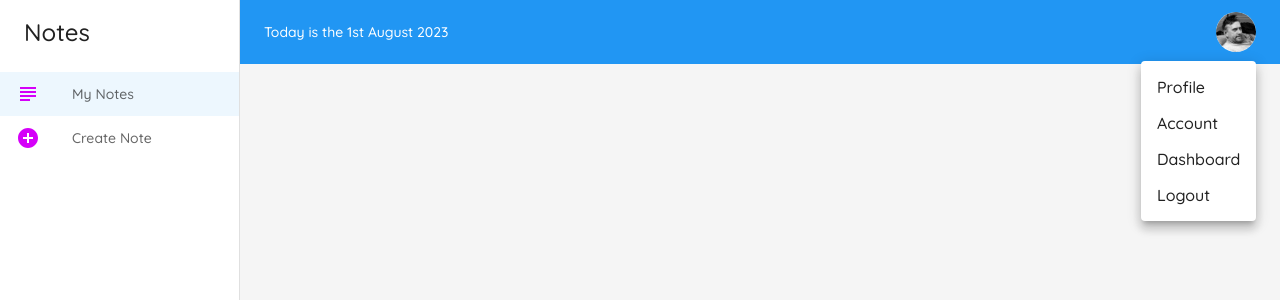
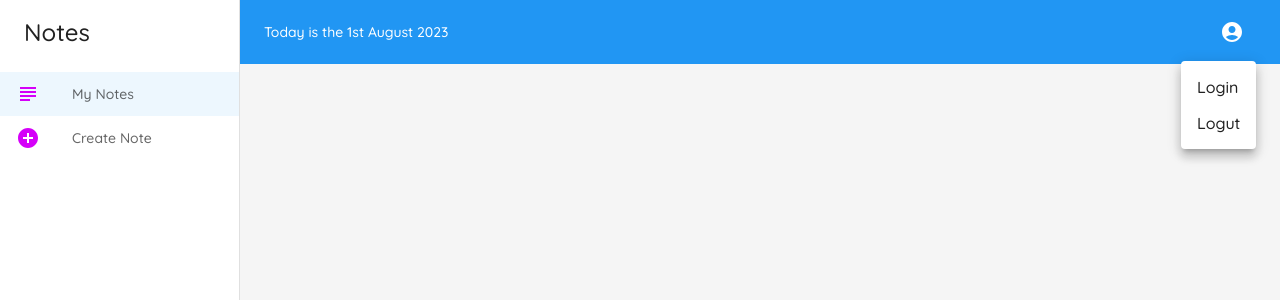
Before and after one commit to GrzegorzPacewicz/typenotes, a React (Vite) app: page / in a window 1280 px wide. Both pictures are taken after a click on the button "account of current user". Shown: the top 300 px of the page. Built offline with nearby package versions, Linux system fonts and the light colour scheme.

Commit message:
Header.tsx extracted from Layout.tsx

```diff
--- /dev/null
+++ b/src/components/Layout/Header.tsx
@@ -0,0 +1,66 @@
+import React from 'react';
+import {Box, IconButton, Menu, MenuItem, Tooltip} from "@mui/material";
+import {StyledDate} from "./styled";
+import {format} from "date-fns";
+import AccountCircle from "@mui/icons-material/AccountCircle";
+
+const Header = () => {
+
+    const [auth, setAuth] = React.useState(true);
+    const [anchorEl, setAnchorEl] = React.useState<null | HTMLElement>(null);
+    const handleChange = (event: React.ChangeEvent<HTMLInputElement>) => {
+        setAuth(event.target.checked);
+    };
+    const handleMenu = (event: React.MouseEvent<HTMLElement>) => {
+        setAnchorEl(event.currentTarget);
+    };
+
+    const handleClose = () => {
+        setAnchorEl(null);
+    };
+
+    return (
+        <Box sx={{width: '100%', display: 'flex', alignItems: 'center', justifyContent: 'space-around'}}>
+            <StyledDate variant="body2" sx={{mr: 2}}>
+                Today is the {format(new Date(), `do MMMM Y`)}
+            </StyledDate>
+            {auth && (
+                <div>
+                    <Tooltip title="Open settings">
+                        <IconButton
+                            size="large"
+                            aria-label="account of current user"
+                            aria-controls="menu-appbar"
+                            aria-haspopup="true"
+                            onClick={handleMenu}
+                            color="inherit"
+                        >
+                            <AccountCircle/>
+                        </IconButton>
+                    </Tooltip>
+                    <Menu
+                        id="menu-appbar"
+                        anchorEl={anchorEl}
+                        anchorOrigin={{
+                            vertical: 'top',
+                            horizontal: 'right',
+                        }}
+                        keepMounted
+                        transformOrigin={{
+                            vertical: 'top',
+                            horizontal: 'right',
+                        }}
+                        sx={{mt: '45px'}}
+                        open={Boolean(anchorEl)}
+                        onClose={handleClose}
+                    >
+                        <MenuItem onClick={handleClose}>Login</MenuItem>
+                        <MenuItem onClick={handleClose}>Logut</MenuItem>
+                    </Menu>
+                </div>
+            )}
+        </Box>
+    );
+};
+
+export default Header;
--- a/src/components/Layout/Layout.tsx
+++ b/src/components/Layout/Layout.tsx
@@ -1,63 +1,38 @@
-import React, { useState } from 'react';
+import React, {useState} from 'react';
 import PropTypes from 'prop-types';
-import { theme } from "../../theme";
-import { useLocation, useNavigate } from 'react-router-dom';
-import { format } from 'date-fns';
-import { AddCircleOutlined, SubjectOutlined } from '@mui/icons-material';
+import {theme} from "../../theme";
+import {useLocation, useNavigate} from 'react-router-dom';
+import {AddCircleOutlined, SubjectOutlined} from '@mui/icons-material';
 import MenuIcon from '@mui/icons-material/Menu';
-import {
-    AppBar,
-    Avatar,
-    Box,
-    Drawer,
-    IconButton,
-    Menu,
-    MenuItem,
-    List,
-    ListItemIcon,
-    ListItemText,
-    Toolbar,
-    Tooltip,
-    Typography,
-} from '@mui/material';
-import icon from "../../../public/icon.png"
-import { ActiveListItem, Page, StyledDate } from './styled';
+import {AppBar, Box, Drawer, IconButton, List, ListItemIcon, ListItemText, Toolbar, Typography,} from '@mui/material';
+import {ActiveListItem, Page} from './styled';
+import Header from "./Header";
 
 const drawerWidth = 240;
-const settings = ['Profile', 'Account', 'Dashboard', 'Logout'];
 
 interface LayoutProps {
     window?: () => Window;
     children: React.ReactNode;
 }
 
-const Layout: React.FC<LayoutProps> = ({ window, children }) => {
+const Layout: React.FC<LayoutProps> = ({window, children}) => {
     const [mobileOpen, setMobileOpen] = useState(false);
     const navigate = useNavigate();
     const location = useLocation();
-
-    const [anchorElUser, setAnchorElUser] = React.useState<null | HTMLElement>(null);
-
-    const handleOpenUserMenu = (event: React.MouseEvent<HTMLElement>) => {
-        setAnchorElUser(event.currentTarget);
-    };
-    const handleCloseUserMenu = () => {
-        setAnchorElUser(null);
-    };
 
     const handleDrawerToggle = () => {
         setMobileOpen(!mobileOpen);
     };
 
-    const menuItems = [
+     const menuItems = [
         {
             text: 'My Notes',
-            icon: <SubjectOutlined />,
+            icon: <SubjectOutlined/>,
             path: '/',
         },
         {
             text: 'Create Note',
-            icon: <AddCircleOutlined />,
+            icon: <AddCircleOutlined/>,
             path: '/create',
         },
     ];
@@ -86,7 +61,7 @@ const Layout: React.FC<LayoutProps> = ({ window, children }) => {
                         selected={location.pathname === item.path}
                     >
                         <ListItemIcon>{item.icon}</ListItemIcon>
-                        <ListItemText secondary={item.text} />
+                        <ListItemText secondary={item.text}/>
                     </ActiveListItem>
                 ))}
             </List>
@@ -96,13 +71,13 @@ const Layout: React.FC<LayoutProps> = ({ window, children }) => {
     const container = window !== undefined ? () => window().document.body : undefined;
 
     return (
-        <Box sx={{ display: 'flex' }}>
+        <Box sx={{display: 'flex'}}>
             <AppBar
                 elevation={0}
                 position="fixed"
                 sx={{
-                    width: { sm: `calc(100% - ${drawerWidth}px)` },
-                    ml: { sm: `${drawerWidth}px` },
+                    width: {sm: `calc(100% - ${drawerWidth}px)`},
+                    ml: {sm: `${drawerWidth}px`},
                 }}
             >
                 <Toolbar>
@@ -111,51 +86,17 @@ const Layout: React.FC<LayoutProps> = ({ window, children }) => {
                         aria-label="open drawer"
                         edge="start"
                         onClick={handleDrawerToggle}
-                        sx={{ mr: 2, display: { sm: 'none' } }}
+                        sx={{mr: 2, display: {sm: 'none'}}}
                     >
-                        <MenuIcon />
+                        <MenuIcon/>
                     </IconButton>
 
-                    <Box sx={{ width: '100%', display: 'flex', alignItems: 'center', justifyContent: 'space-around' }}>
-                        <StyledDate variant="body2" sx={{ mr: 2 }}>
-                            Today is the {format(new Date(), `do MMMM Y`)}
-                        </StyledDate>
+                    <Header/>
 
-                        <Box sx={{ flexGrow: 0 }}>
-                            <Tooltip title="Open settings">
-                                <IconButton onClick={handleOpenUserMenu} sx={{ p: 0 }}>
-                                    <Avatar alt="Grzegorz" src="/icon.png" />
-                                </IconButton>
-                            </Tooltip>
-                            <Menu
-                                sx={{ mt: '45px' }}
-                                id="menu-appbar"
-                                anchorEl={anchorElUser}
-                                anchorOrigin={{
-                                    vertical: 'top',
-                                    horizontal: 'right',
-                                }}
-                                keepMounted
-                                transformOrigin={{
-                                    vertical: 'top',
-                                    horizontal: 'right',
-                                }}
-                                open={Boolean(anchorElUser)}
-                                onClose={handleCloseUserMenu}
-                            >
-                                {settings.map((setting) => (
-                                    <MenuItem key={setting} onClick={handleCloseUserMenu}>
-                                        <Typography textAlign="center">{setting}</Typography>
-                                    </MenuItem>
-                                ))}
-                            </Menu>
-                        </Box>
-
-                    </Box>
                 </Toolbar>
             </AppBar>
 
-            <Box component="nav" sx={{ width: { sm: drawerWidth }, flexShrink: { sm: 0 } }} aria-label="mailbox folders">
+            <Box component="nav" sx={{width: {sm: drawerWidth}, flexShrink: {sm: 0}}} aria-label="mailbox folders">
                 <Drawer
                     container={container}
                     variant="temporary"
@@ -165,8 +106,8 @@ const Layout: React.FC<LayoutProps> = ({ window, children }) => {
                         keepMounted: true, // Better open performance on mobile.
                     }}
                     sx={{
-                        display: { xs: 'block', sm: 'none' },
-                        '& .MuiDrawer-paper': { boxSizing: 'border-box', width: drawerWidth },
+                        display: {xs: 'block', sm: 'none'},
+                        '& .MuiDrawer-paper': {boxSizing: 'border-box', width: drawerWidth},
                     }}
                 >
                     {drawer}
@@ -174,18 +115,20 @@ const Layout: React.FC<LayoutProps> = ({ window, children }) => {
                 <Drawer
                     variant="permanent"
                     sx={{
-                        display: { xs: 'none', sm: 'block' },
-                        '& .MuiDrawer-paper': { boxSizing: 'border-box', width: drawerWidth },
+                        display: {xs: 'none', sm: 'block'},
+                        '& .MuiDrawer-paper': {boxSizing: 'border-box', width: drawerWidth},
                     }}
                     open
                 >
                     {drawer}
                 </Drawer>
             </Box>
-            <Page sx={{ flexGrow: 1, p: 3, width: { sm: `calc(100% - ${drawerWidth}px)` } }}>
-                <Toolbar />
+
+            <Page sx={{flexGrow: 1, p: 3, width: {sm: `calc(100% - ${drawerWidth}px)`}}}>
+                <Toolbar/>
                 {children}
             </Page>
+
         </Box>
     );
 };
```
